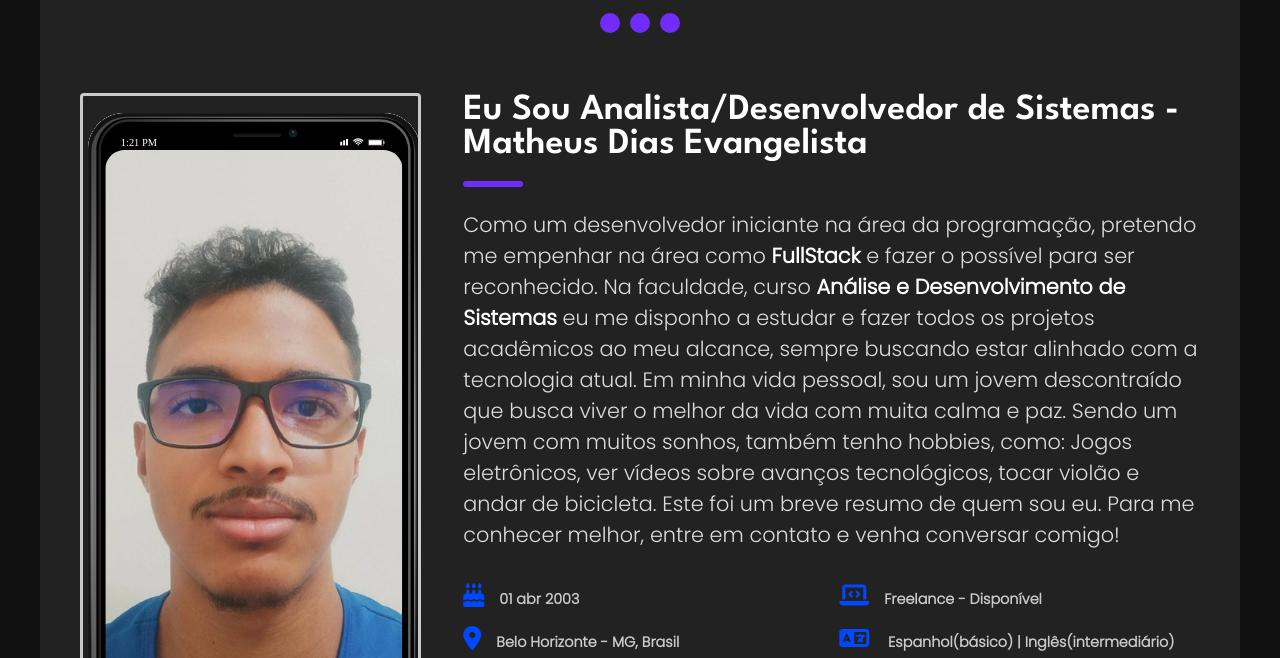
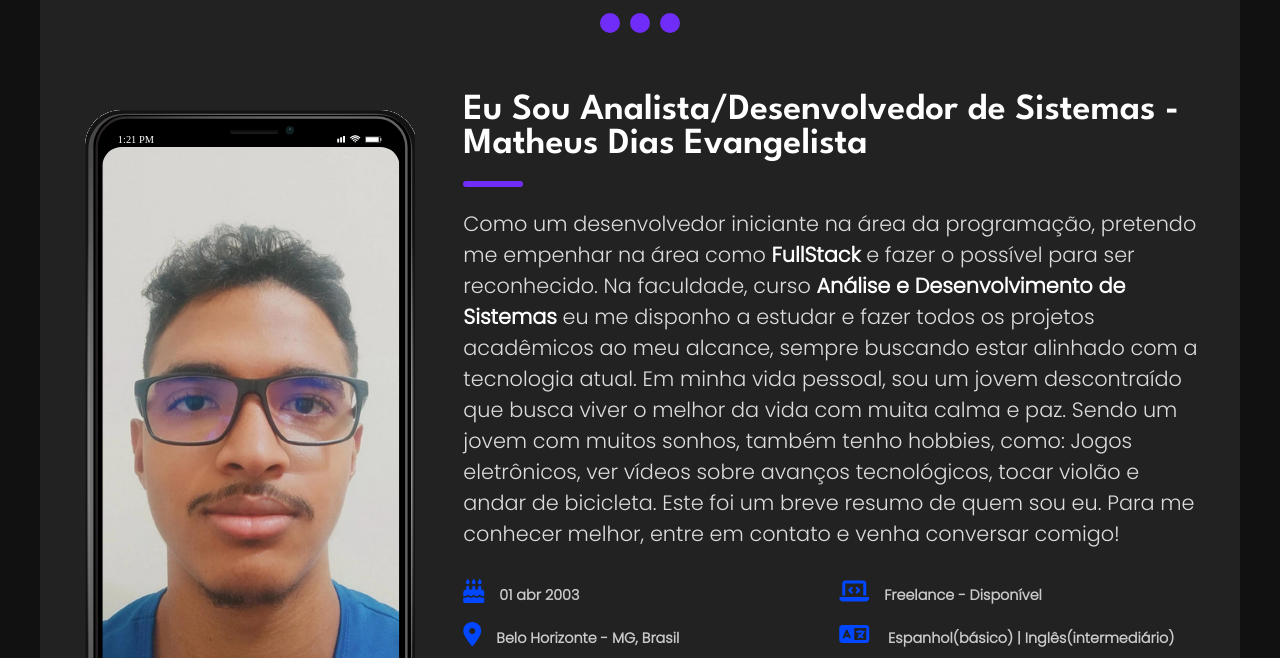
Before and after one commit to matheus-err0r404/Portfolio-MDev, a plain HTML site: page index.html in a window 1280 px wide. Shown: the part 940-1598 px from the top of the page. Drawn offline with Linux system fonts and the light colour scheme; a web font is replaced by a local one.

Commit message:
Update style.css

```diff
--- a/style.css
+++ b/style.css
@@ -344,8 +344,6 @@ main .sobre {
     cursor: pointer;
     grid-row: 2;
     max-width: 100%;
-    border-radius: 4px;
-    border: #cacaca 3px solid;
     filter: blur(0);
 }
 
```
